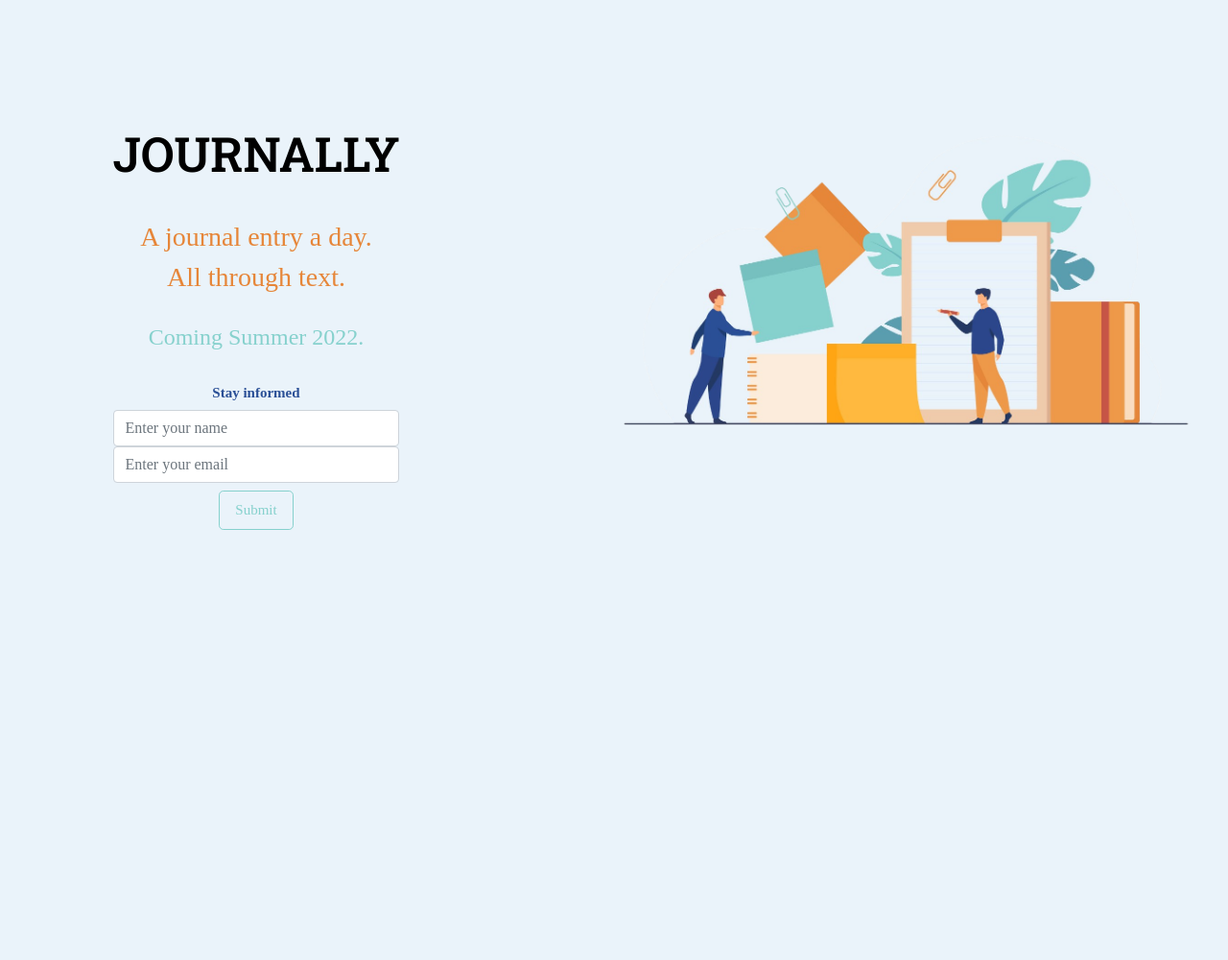
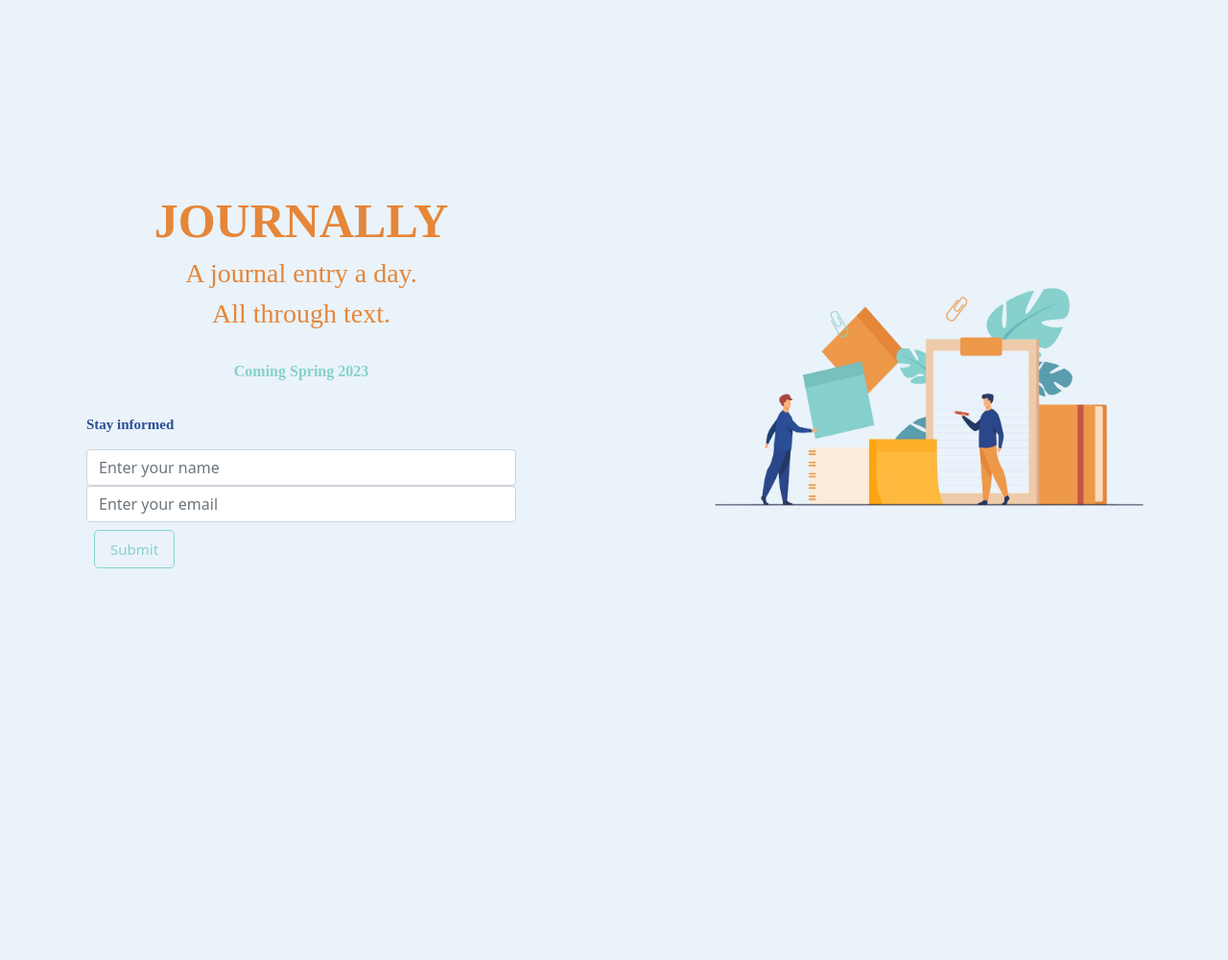
Before and after one commit to Journally/landing-page, a Flask app: page / in a window 1280 px wide. Shown: the whole page at 96% size. After the commit the page ends 592 px from the top, so only its background shows below. Run offline with Flask 2, Linux system fonts and the light colour scheme; some libraries are stand-ins or nearby versions.

Commit message:
fix landing page

```diff
--- /dev/null
+++ b/app/static/css/style.css
@@ -0,0 +1,122 @@
+* {
+    box-sizing:border-box;
+    background-color: #eaf3fa;
+    overflow: hidden;
+    /* height: 95vh; */
+}
+
+.leftside, .rightside {
+    height:50vh;
+    width:100%;
+}
+
+@media screen and (min-width:992px) {
+    .leftside, .rightside {
+        height: 100vh;
+    }
+
+    form {
+        width: 40vw !important;
+        margin: 17% auto !important;
+    }
+
+    .home-image {
+        height: 55vh !important;
+        width: auto !important;
+    }
+
+    .input {
+        display: flex;
+        align-items: center;
+        width: 35vw !important;
+        margin-left: auto; /*75px;*/
+        margin-right: auto; /*75px;*/
+    }
+
+    #header {
+        font-family: 'Roboto Slab', serif;
+        /*font-family: 'Niconne', cursive;*/
+        /*font-family: 'Pacifico', cursive;"Papyrus", "Trattatello", "Brush Script MT";*/
+        /* padding-top: 10px; */
+        text-align: center;
+        /* color: black; */
+        font-size: 50px;
+        font-weight: bold;
+        /* z-index: 1;
+        margin-bottom: 5vh; */
+    }
+
+    .header {
+        color: #e68639;
+        font-family: "Copperplate";
+        font-weight: bold;
+        text-align: center;
+    }
+}
+
+form {
+    width: 80vw;
+    margin: 17% auto;
+}
+
+#header {
+    font-family: 'Roboto Slab', serif;
+    /*font-family: 'Niconne', cursive;*/
+    /*font-family: 'Pacifico', cursive;"Papyrus", "Trattatello", "Brush Script MT";*/
+    /* padding-top: 10px;
+    text-align: center;*/
+    text-align: center;
+    /* color: black; */
+    font-size: 50px;
+    font-weight: bold;
+    /* z-index: 1;
+    margin-bottom: 5vh; */
+  }
+
+.header {
+    color: #e68639;
+    font-family: "Copperplate";
+    font-weight: bold;
+    text-align: center;
+}
+
+#arrival-date {
+  color: #86d1cd;
+  margin-top: 4vh;
+  margin-bottom: 4vh;
+}
+
+.email-submit-label {
+    color: #2a4f96 !important;
+    font-family: "Copperplate";
+    font-weight: bold;
+    font-size: 15px;
+}
+
+.btn-outline-primary {
+    background-color: #eaf3fa !important;
+    color: #86d1cd !important;
+    border-color: #86d1cd !important;
+    margin: 8px;
+    font-size: 15px;
+}
+
+.btn-outline-primary:hover, .btn-outline-primary:active {
+    background-color: #c9d4dd !important;
+    color: #72ccc8 !important;
+    font-weight: bold;
+}
+
+.home-image {
+  width: 67vw;
+  /* margin-left: -10vw; */
+  /* margin-right: auto; */
+}
+
+.input {
+    display: block;
+    align-items: center;
+    width: 60vw;
+    margin-left: auto; /*75px;*/
+    margin-right: auto; /*75px;*/
+  }
--- a/app/static/css/styles.css
+++ b/app/static/css/styles.css
@@ -99,7 +99,7 @@
     height: 95vh;
 }
 
-#timeline {
+#arrival-date {
   color: #86d1cd;
   margin-top: 4vh;
   margin-bottom: 4vh;
--- a/app/templates/index.html
+++ b/app/templates/index.html
@@ -1,75 +1,52 @@
 <!DOCTYPE html>
-<html lang="en">
   <head>
-      <!--Icon for Chrome tab-->
-      <!-- <link rel="shortcut icon" type="image/x-icon" href="images/logo/QW_logo_transparent_32px.png"/> -->
-      <!-- Fonts -->
-        <link href="https://fonts.googleapis.com/css2?family=Lora:wght@400;500;700&family=Oxygen:wght@300;400;700&display=swap" rel="stylesheet">
-        <!-- <link rel="preconnect" href="https://fonts.googleapis.com">
-        <link rel="preconnect" href="https://fonts.gstatic.com" crossorigin>
-        <link href="https://fonts.googleapis.com/css2?family=Niconne&display=swap" rel="stylesheet"> -->
-        <link rel="preconnect" href="https://fonts.googleapis.com/">
-        <link rel="preconnect" href="https://fonts.gstatic.com/" crossorigin>
-        <link href="https://fonts.googleapis.com/css2?family=Roboto+Slab:wght@600&display=swap" rel="stylesheet">
+    <meta charset="utf-8">
+    <link href='https://fonts.googleapis.com/css?family=Lato:400,700' rel='stylesheet' type='text/css'>
+    <link rel="stylesheet" href="https://cdn.jsdelivr.net/npm/bootstrap@4.0.0/dist/css/bootstrap.min.css" integrity="sha384-Gn5384xqQ1aoWXA+058RXPxPg6fy4IWvTNh0E263XmFcJlSAwiGgFAW/dAiS6JXm" crossorigin="anonymous">
+    <!--Bootstrap-->
+    <link href="static/css/bootstrap.min.css" rel="stylesheet" media="all">
+    <!--Own Style-->
+    <link rel="stylesheet" href="static/css/style.css">
 
-        <meta name="viewport" content="width=device-width, initial-scale=1.0">
     <meta name="description" content="Journally is an app that reminds you to document your day.">
     <meta charset="utf-8">
     <title>Journally</title>
 
-        <!--Make consistent across browsers-->
-        <link rel="stylesheet" href="https://cdnjs.cloudflare.com/ajax/libs/normalize/8.0.1/normalize.min.css">
-        <link rel="stylesheet" href="https://cdnjs.cloudflare.com/ajax/libs/font-awesome/5.15.4/css/all.min.css">
-        <!--Bootstrap-->
-        <link href="static/css/bootstrap.min.css" rel="stylesheet" media="all">
-        <!--Own style-->
-        <link rel="stylesheet" href="static/css/styles.css">
+    <link rel="icon" type="image/x-icon" href="static/css/journally_logo.ico">
 
-        <link rel="icon" type="image/x-icon" href="static/css/journally_logo.ico">
   </head>
+  <body>
 
+    <div class="row no-gutters">
 
-    <body>
-        <!--Own style-->
-        <link rel="stylesheet" href="static/css/styles.css">
+        <div class="col-lg-6 no-gutters">
 
-        <!-- <div class="header">
-            <h1>JOURNALLY</h1>
-        </div> -->
-        <div id="section1-container">
-            <div class="left">
-                <!-- <div class="centered"> -->
-                    <div class="slogan">
-                        <h1 class="header"> JOURNALLY</h1>
+            <div class="leftside d-flex justify-content-center align-items-center">
+
+                <form action="thank-you" method="post" name="registration-form">
+                    <div class="header">
+                      <h1 id="header"> JOURNALLY</h1>
                       <h3>A journal entry a day.</h3>
                       <h3>All through text.</h3>
-                        <h4 id="timeline">Coming Summer 2022.</h4>
-
-                        <form>
-                            <div class="email-submission">
-                                <form action="thank-you" method="POST">
-                                    <!-- <input name="text">
-                                    <input type="submit"> -->
-                                </form>
-
-                                <form class="user-signup" action="thank-you" method="POST">
+                      <p id="arrival-date">Coming Spring 2023</p>
+                    </div>
+                    <div class="input">
                       <label class="email-submit-label">Stay informed</label>
                       <input name="exampleInputName" class="form-control" id="exampleInputName" placeholder="Enter your name">
                       <input type="email" name="exampleInputEmail" class="form-control" id="exampleInputEmail" placeholder="Enter your email">
                       <input type="submit" class="btn btn-outline-primary btn-lg" id="email-submit-button" value="Submit">
+                    </div>
                 </form>
             </div>
-
-                        </form>
-                    </div>
-                <!-- </div> -->
         </div>
 
-            <div class="split right">
-                <!-- <img src="/static/css/journalling_image_375_600.png"> -->
+        <div class="col-lg-6 no-gutters">
+            <div class="rightside d-flex justify-content-center align-items-center">
               <img class="home-image" src="/static/css/journalling_image_375_600-removebg.png">
+            </div>
         </div>
 
     </div>
+
   </body>
 </html>
--- a/app/templates/thank-you.html
+++ b/app/templates/thank-you.html
@@ -19,7 +19,7 @@
         <!--Bootstrap-->
         <link href="static/css/bootstrap.min.css" rel="stylesheet" media="all">
         <!--Own style-->
-        <link rel="stylesheet" href="static/css/styles.css">
+        <link rel="stylesheet" href="static/css/style.css">
     </head>
 
 
```
Also changed, not shown: app/templates/index_old.html (added, +75 -0 lines), 4 other files. Lines whose indentation alone changed are shown as unchanged.
